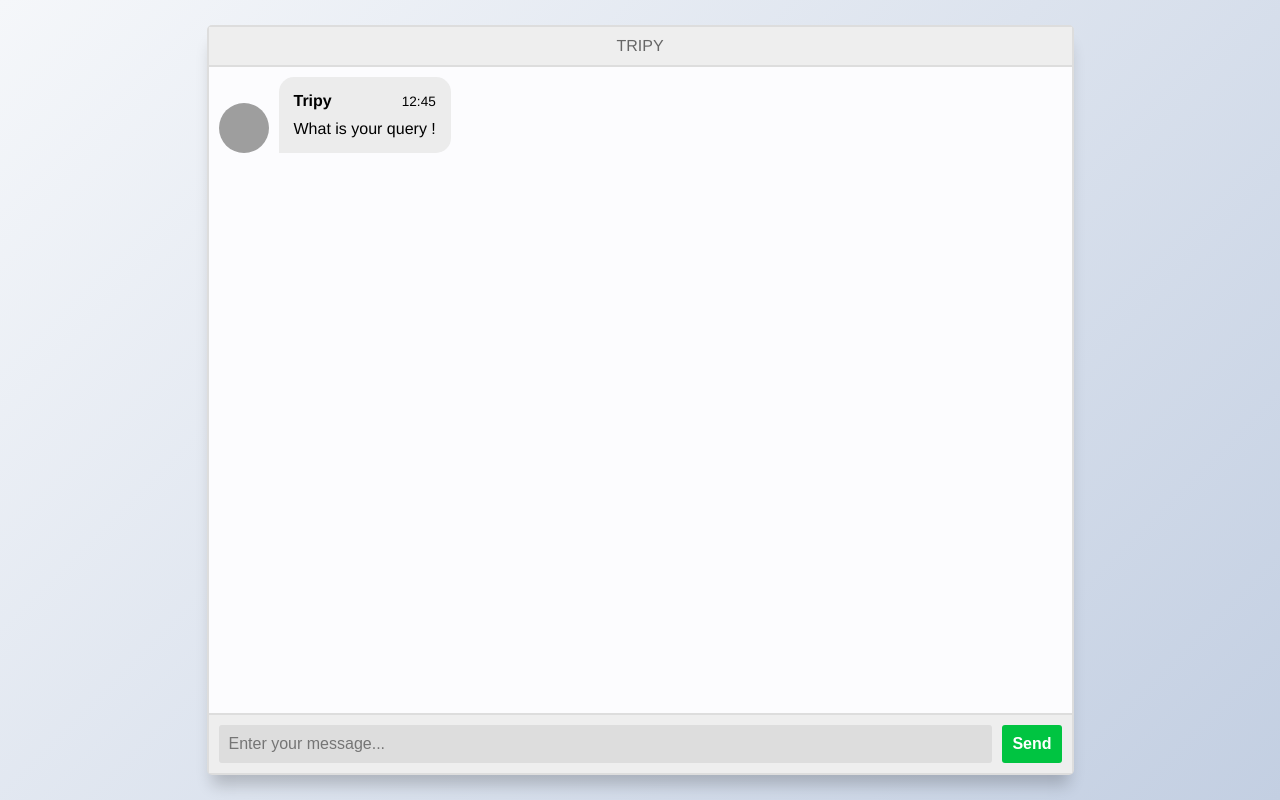
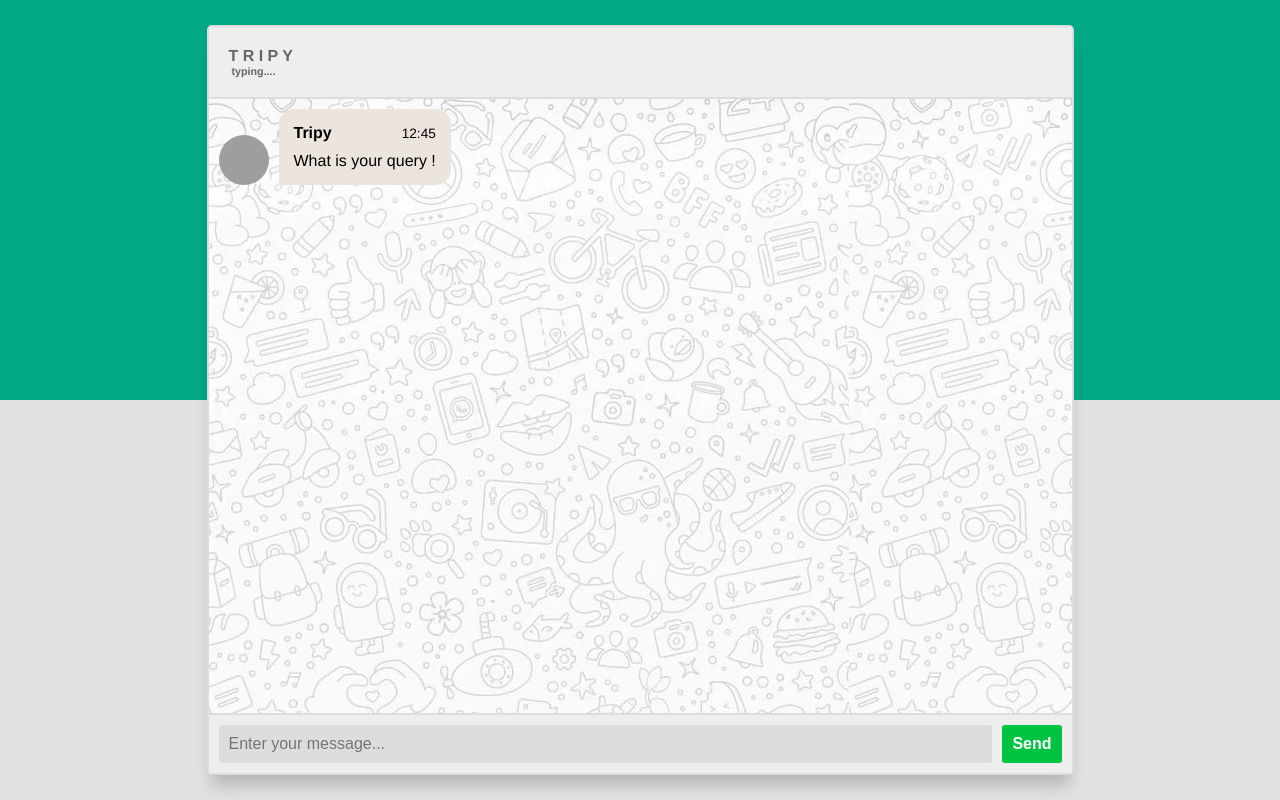
Before and after one commit to Aditya-Khaladkar/Chat-Bot-Python-Flask, a Flask app: page / in a window 1280 px wide. Run offline with Flask 2, Linux system fonts and the light colour scheme; some libraries are stand-ins or nearby versions; grey boxes are pictures that could not be loaded.

Commit message:
Changed Allignment and added Book Now Line

```diff
--- a/static/styles/style.css
+++ b/static/styles/style.css
@@ -1,9 +1,9 @@
 :root {
-    --body-bg: linear-gradient(135deg, #f5f7fa 0%, #c3cfe2 100%);
+    background: linear-gradient(#00a884 50%, #e1e1df 50%);
     --msger-bg: #fff;
     --border: 2px solid #ddd;
-    --left-msg-bg: #ececec;
-    --right-msg-bg: #579ffb;
+    --left-msg-bg: #ece5dd;
+    --right-msg-bg: #dcf8c6;
   }
 
   html {
@@ -19,15 +19,18 @@
   }
 
   body {
+
     display: flex;
     justify-content: center;
     align-items: center;
     height: 100vh;
     background-image: var(--body-bg);
     font-family: Helvetica, sans-serif;
+
   }
 
   .msger {
+
     display: flex;
     flex-flow: column wrap;
     justify-content: space-between;
@@ -45,14 +48,16 @@
     /* display: flex; */
     font-size: medium;
     justify-content: space-between;
-    padding: 10px;
-    text-align: center;
+    padding: 20px;
+    font-weight: bold;
+    text-align: left;
     border-bottom: var(--border);
     background: #eee;
     color: #666;
   }
 
   .msger-chat {
+    background-image: url('bg.jpg');
     flex: 1;
     overflow-y: auto;
     padding: 10px;
@@ -76,7 +81,7 @@
     width: 50px;
     height: 50px;
     margin-right: 10px;
-    background: #ddd;
+    background: #128c7e;
     background-repeat: no-repeat;
     background-position: center;
     background-size: cover;
@@ -111,7 +116,7 @@
   }
   .right-msg .msg-bubble {
     background: var(--right-msg-bg);
-    color: #fff;
+    color: #000;
     border-bottom-right-radius: 0;
   }
   .right-msg .msg-img {
--- a/templates/index.html
+++ b/templates/index.html
@@ -15,14 +15,14 @@
   <!-- partial:index.partial.html -->
   <section class="msger">
     <header class="msger-header">
-      <div class="msger-header-title">
-        <i class=""></i> TRIPY <i class=""></i>
+      <div class="msger-header-title" >
+        <i class=""></i> T R I P Y <br> <h6> &nbsp;typing....</h6><i class=""></i>
       </div>
     </header>
 
     <main class="msger-chat">
       <div class="msg left-msg">
-        <div class="msg-img" style="background-image: url(https://image.flaticon.com/icons/svg/327/327779.svg)"></div>
+        <div class="msg-img" style="background-image: url('dp.jpg');"></div>
 
         <div class="msg-bubble">
           <div class="msg-info">
```
Also changed, not shown: static/styles/bg.jpg (added), 1 other file.
